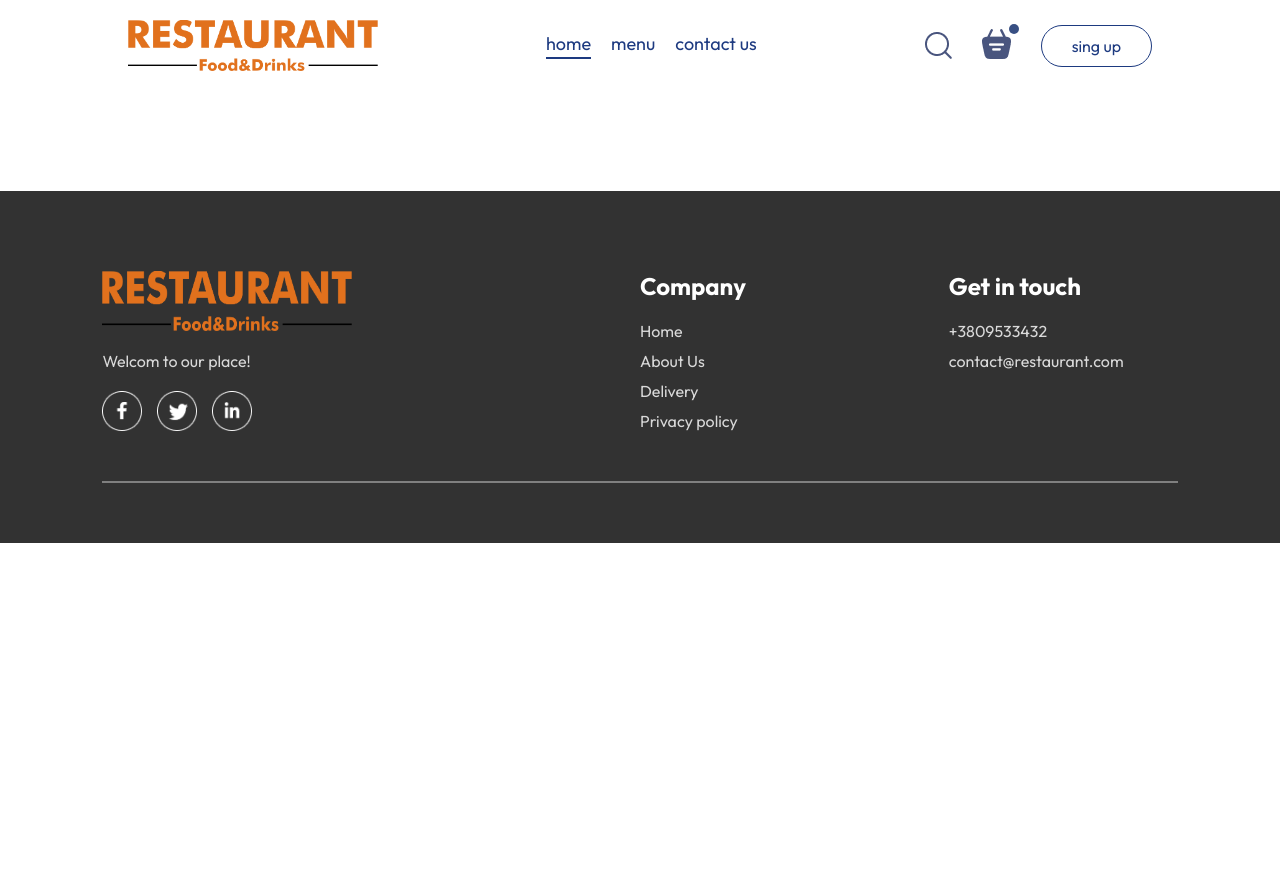
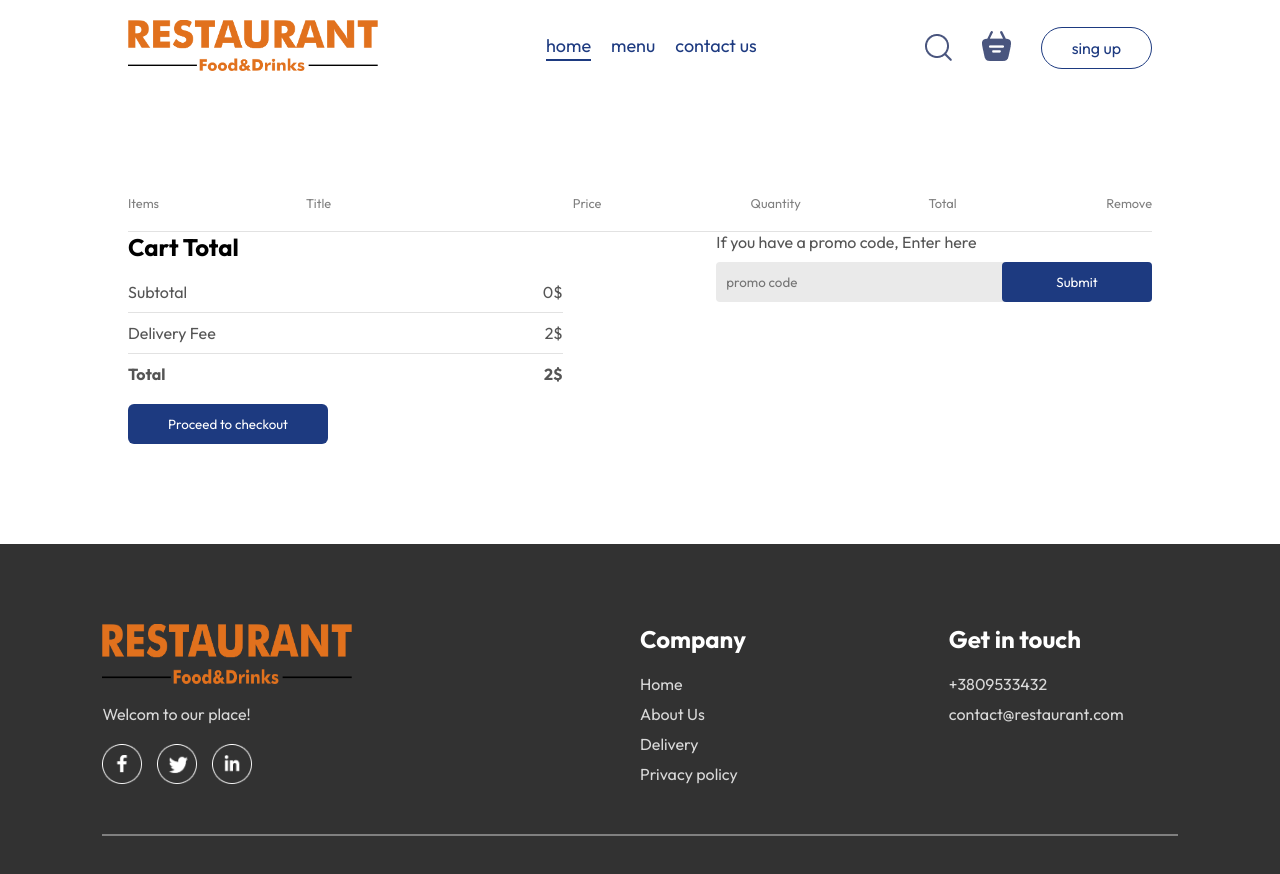
Before and after one commit to KenPach1vd/restaurant-delivery-front, a React (Vite) app: page /cart in a window 1280 px wide. Shown: the top 874 px of the page. Before the commit the page ends 800 px from the top, so only its background shows below. Built offline with nearby package versions, Linux system fonts and the light colour scheme.

Commit message:
basket page func, add footer basket, add dot css

```diff
--- a/src/components/Navbar/Navbar.jsx
+++ b/src/components/Navbar/Navbar.jsx
@@ -1,15 +1,18 @@
-import React, { useState } from 'react'
+import React, { useState, useContext } from 'react'
 import './Navbar.css'
 import { assets } from '../../assets/assets'
 import { Link } from 'react-router-dom';
+import { StoreContext } from '../../context/StoreContext';
 const Navbar = ({setShowLogin}) => {
 
     const [menu, setMenu] = useState("home");
 
+    const {getTotalCartAmount} = useContext(StoreContext);
+
 
     return (
         <div className='navbar'>
-            <img src={assets.logo_vlad2} alt="logo" className='logo' />
+            <Link to='/'><img src={assets.logo_vlad2} alt="logo" className='logo' /></Link>
             <ul className='navbar-menu'>
                 <Link onClick={() => setMenu("home")} className={menu === "home" ? "active" : ""}>home</Link>
                 <a href='#explore-menu' onClick={() => setMenu("menu")} className={menu === "menu" ? "active" : ""}>menu</a>
@@ -19,8 +22,8 @@ const Navbar = ({setShowLogin}) => {
             <div className='navbar-right'>
                 <img src={assets.search_icon} alt="" />
                 <div className='navbar-search-icon'>
-                    <img src={assets.basket_icon} alt="" />
-                    <div className='dot'></div>
+                    <Link to='/cart'><img src={assets.basket_icon} alt="" /></Link>
+                    <div className={getTotalCartAmount()===0?"":"dot"}></div>
                 </div>
                 <button onClick={()=>setShowLogin(true)}>sing up</button>
             </div>
--- a/src/context/StoreContext.jsx
+++ b/src/context/StoreContext.jsx
@@ -19,16 +19,25 @@ const StoreContextProvider = (props) => {
         setCartItems((prev) => ({ ...prev, [itemId]: prev[itemId] - 1 }))
     }
 
-    useEffect(()=>{
-        console.log(cartItems);
-    },[cartItems])
+    const getTotalCartAmount = () => {
+        let totalAmount = 0;
+        for (const item in cartItems) {
+            if (cartItems[item] > 0) {
+                let itemInfo = food_list.find((product) => product._id === item);
+                totalAmount += itemInfo.price * cartItems[item];
+            }
+
+        }
+        return totalAmount;
+    }
 
     const contextValue = {
         food_list,
         cartItems,
         setCartItems,
         addToCart,
-        removeFromCart
+        removeFromCart,
+        getTotalCartAmount
     }
     return (
         <StoreContext.Provider value={contextValue}>
--- a/src/pages/Cart/Cart.css
+++ b/src/pages/Cart/Cart.css
@@ -0,0 +1,98 @@
+.cart{
+    margin-top: 100px;
+}
+
+.cart-items-title{
+    display: grid;
+    grid-template-columns: 1fr 1.5fr 1fr 1fr 1fr 0fr;
+    align-items: center;
+    color: grey;
+    font-size: max(1vw, 12px);
+}
+
+.cart-items-item{
+    margin: 10px 0px;
+    color: black;
+
+}
+
+.cart-items-item img{
+    width: 75px;
+}
+
+.cart hr{
+    height: 1px;
+    background-color: #e2e2e2;
+    border: none;
+}
+
+.cart-items-item .cross{
+    cursor: pointer;
+}
+
+.cart-bottom{
+    margin-bottom: 80px;
+    display: flex;
+    justify-content: space-between;
+    gap: max(12vw, 20px);
+}
+
+.cart-total{
+    flex: 1;
+    display: flex;
+    flex-direction: column;
+    gap: 20px;
+}
+
+.cart-total-details{
+    display: flex;
+    justify-content: space-between;
+    color: #555;
+}
+
+.cart-total hr{
+    margin: 10px 0px;
+}
+
+.cart-total button{
+    border: none;
+    color: white;
+    background-color: #1d3a80;
+    width: max(15vw, 200px);
+    padding: 12px 0px;
+    border-radius: 6px;
+    cursor: pointer;
+}
+
+.cart-promocode{
+    flex: 1px;
+}
+
+.cart-promocode p{
+    color: #555;
+}
+
+.cart-promocode-input{
+    margin-top: 10px;
+    display: flex;
+    justify-content: space-between;
+    align-items: center;
+    background-color: #eaeaea;
+    border-radius: 4px;
+}
+
+.cart-promocode-input input{
+    background-color: transparent;
+    border: none;
+    outline: none;
+    padding-left: 10px;
+}
+
+.cart-promocode-input button{
+    width: max(10vw, 150px);
+    padding: 12px 5px;
+    background-color: #1d3a80;
+    border: none;
+    color: white;
+    border-radius: 4px;
+}
--- a/src/pages/Cart/Cart.jsx
+++ b/src/pages/Cart/Cart.jsx
@@ -1,9 +1,73 @@
-import React from 'react'
+import React, { useContext } from 'react'
 import './Cart.css'
+import { StoreContext } from '../../context/StoreContext'
+
 const Cart = () => {
+
+  const { cartItems, food_list, removeFromCart, getTotalCartAmount} = useContext(StoreContext)
+
   return (
-    <div>
-
+    <div className='cart'>
+      <div className="cart-items">
+        <div className="cart-items-title">
+          <p>Items</p>
+          <p>Title</p>
+          <p>Price</p>
+          <p>Quantity</p>
+          <p>Total</p>
+          <p>Remove</p>
+        </div>
+        <br />
+        <hr />
+        {food_list.map((item, index) => {
+          if (cartItems[item._id] > 0) {
+            return (
+              <div>
+                <div className="cart-items-title cart-items-item">
+                  <img src={item.image} alt="" />
+                  <p>{item.name}</p>
+                  <p>{item.price}$</p>
+                  <p>{cartItems[item._id]}</p>
+                  <p>{item.price * cartItems[item._id]}$</p>
+                  <p onClick={() => removeFromCart(item._id)} className='cross'>x</p>
+                </div>
+                <hr />
+              </div>
+            )
+          }
+        })}
+      </div>
+      <div className="cart-bottom">
+        <div className="cart-total">
+          <h2>Cart Total</h2>
+          <div>
+            <div className="cart-total-details">
+                <p>Subtotal</p>
+                <p>{getTotalCartAmount()}$</p>
+            </div>
+            <hr />
+            <div className="cart-total-details">
+                <p>Delivery Fee</p>
+                <p>{2}$</p>
+            </div>
+            <hr />
+            <div className="cart-total-details">
+              <b>Total</b>
+              <b>{getTotalCartAmount()+2}$</b>
+            </div>
+          </div>
+          <button>Proceed to checkout</button>
+        </div>
+        <div className="cart-promocode">
+          <div>
+            <p>If you have a promo code, Enter here</p>
+            <div className="cart-promocode-input">
+              <input type="text" placeholder='promo code' />
+              <button>Submit</button>
+            </div>
+          </div>
+        </div>
+      </div>
     </div>
   )
 }
```
